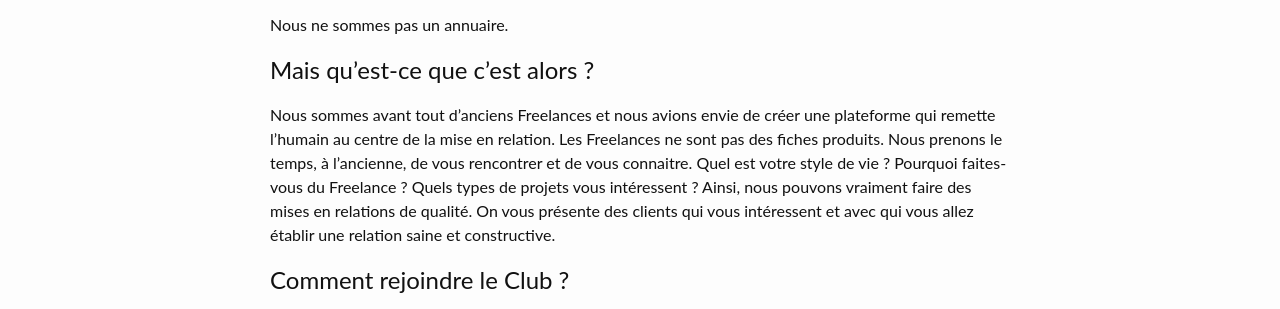
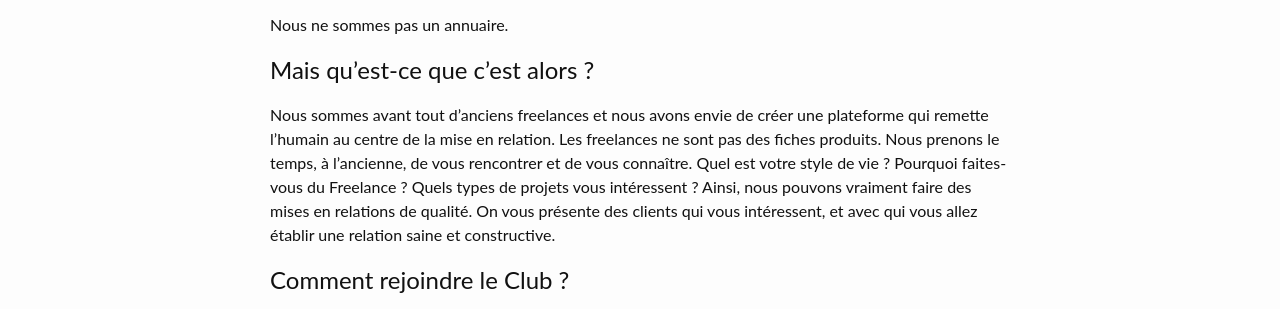
Before and after one commit to jechercheundev/faq, a Jekyll site: the page built from freelance.md, in a window 1280 px wide and 900 px high. Shown: the part 336-645 px from the top of the window. Built offline with Jekyll 4.4.1, drawn with Linux system fonts in a browser that asks for light colours; a script that is not in the unit is left out.

Commit message:
connaître

```diff
--- a/freelance.md
+++ b/freelance.md
@@ -12,11 +12,11 @@ Nous ne sommes pas un annuaire.
 
 ## Mais qu'est-ce que c'est alors ?
 
-Nous sommes avant tout d'anciens Freelances et nous avions envie de créer une plateforme qui remette l'humain au centre de la mise en relation. Les Freelances ne sont pas des fiches produits. Nous prenons le temps, à l'ancienne, de vous rencontrer et de vous connaitre.
+Nous sommes avant tout d'anciens freelances et nous avons envie de créer une plateforme qui remette l'humain au centre de la mise en relation. Les freelances ne sont pas des fiches produits. Nous prenons le temps, à l'ancienne, de vous rencontrer et de vous connaître.
 Quel est votre style de vie ?
 Pourquoi faites-vous du Freelance ?
 Quels types de projets vous intéressent ?
-Ainsi, nous pouvons vraiment faire des mises en relations de qualité. On vous présente des clients qui vous intéressent et avec qui vous allez établir une relation saine et constructive.
+Ainsi, nous pouvons vraiment faire des mises en relations de qualité. On vous présente des clients qui vous intéressent, et avec qui vous allez établir une relation saine et constructive.
 
 ## Comment rejoindre le Club ?
 
```
